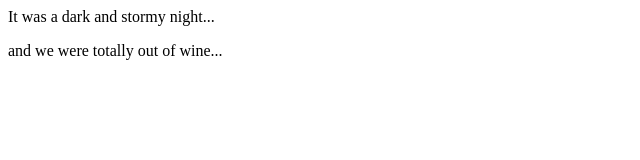
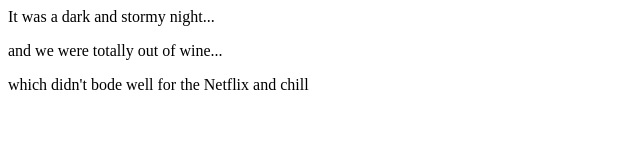
Before and after one commit to RJPalmer9888/fireside-story, a plain HTML site: page index.html in a window 1280 px wide. Shown: the whole page, without its empty margins (0-640 px from the left). Drawn offline with Linux system fonts and the light colour scheme.

Commit message:
Alexus Wong

```diff
--- a/index.html
+++ b/index.html
@@ -2,5 +2,6 @@
   <body>
     <p>It was a dark and stormy night...</p>
     <p>and we were totally out of wine...</p>
+    <p>which didn't bode well for the Netflix and chill</p>
   </body>
 </html>
```
